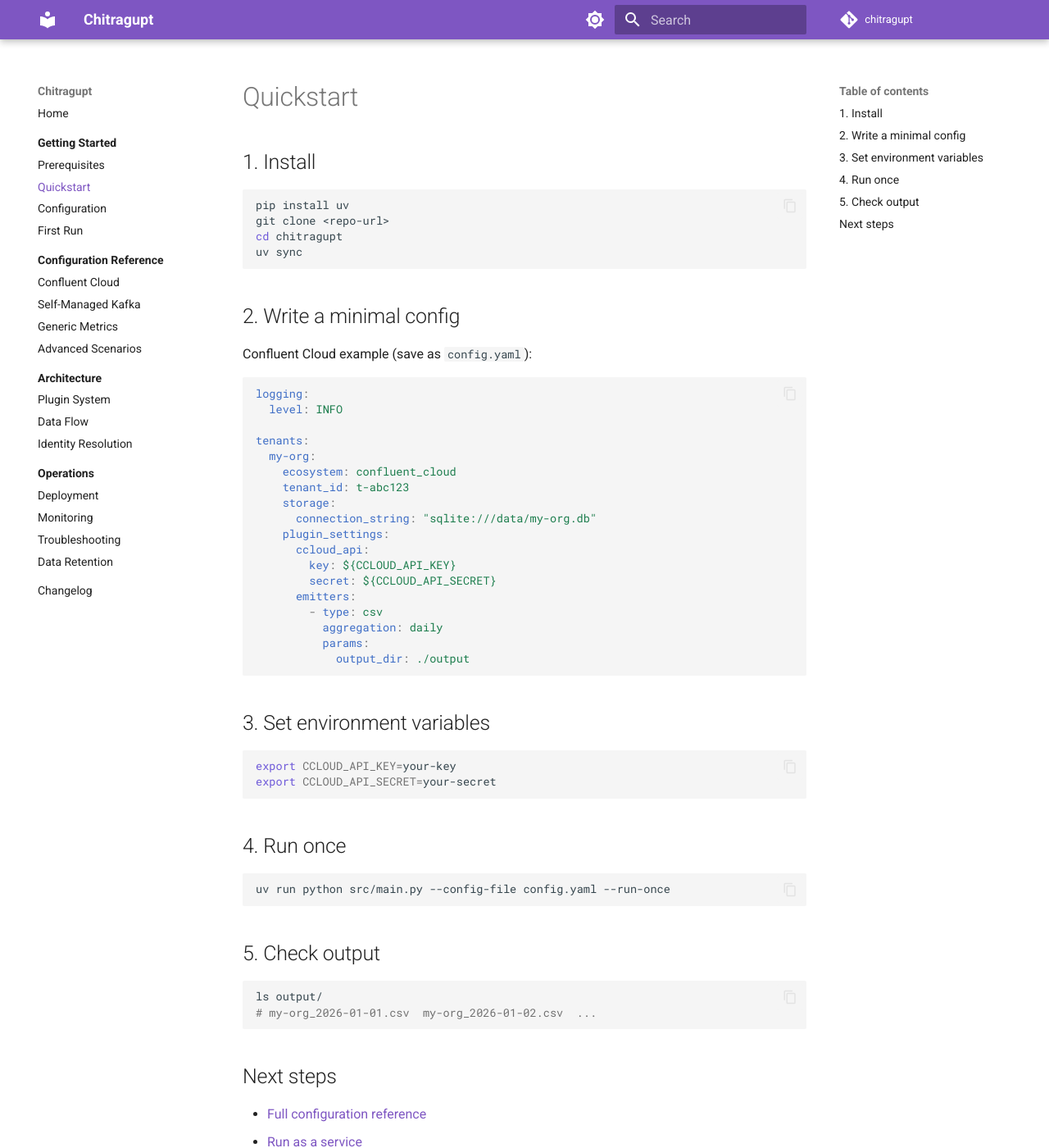
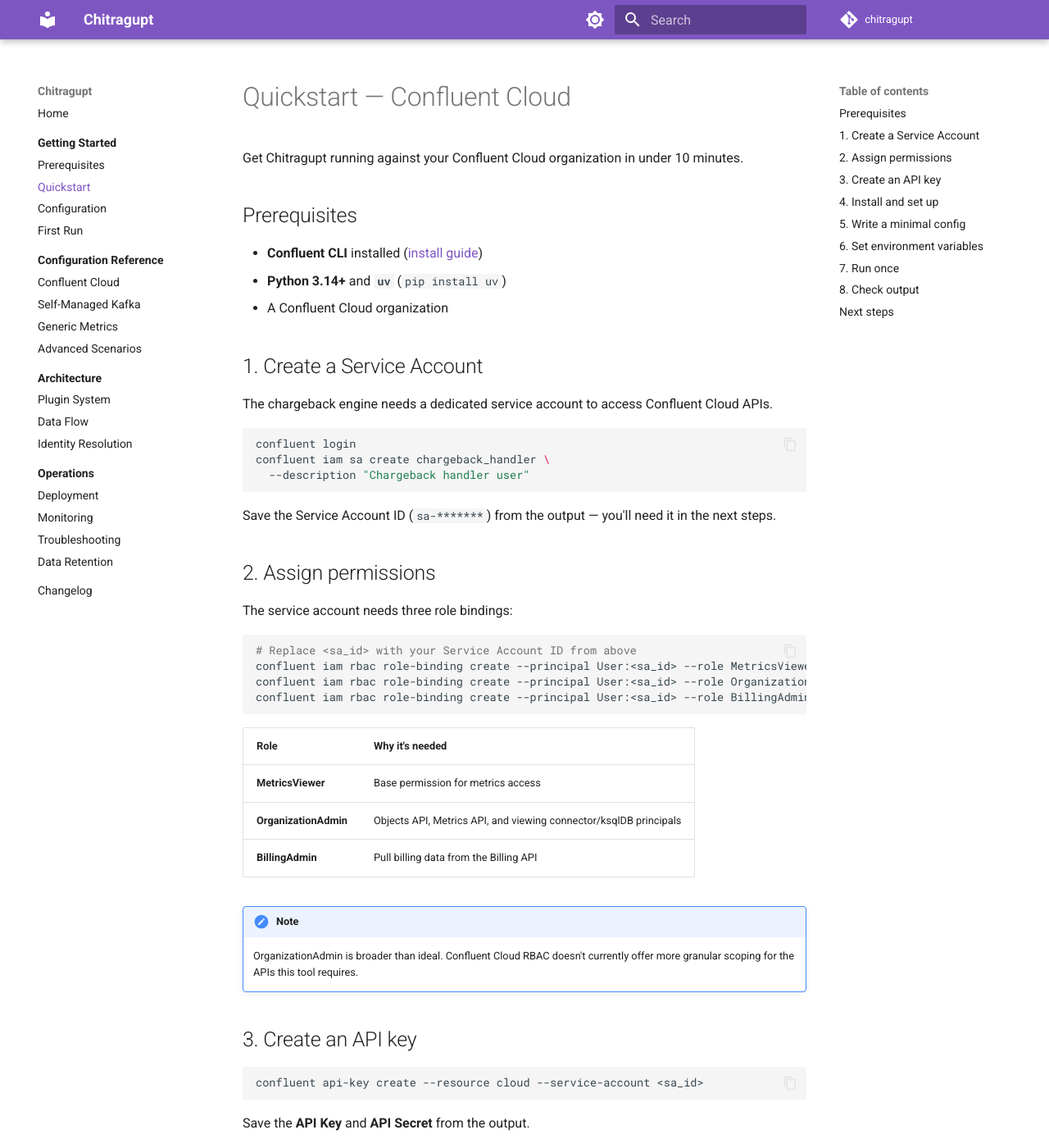
Before and after one commit to E1i2e1122/chitragupta, an MkDocs documentation site: the page built from docs/getting-started/quickstart.md, in a window 1280 px wide and 1400 px high. Shown: the whole window at 82% size. Built offline with MkDocs 1.6.1 and Material for MkDocs 9.7.7, drawn with Linux system fonts in a browser that asks for light colours; comment, search, counter and statistics services are not loaded; the version menu is left out; some of the changed text lies outside the part shown.

Commit message:
Docs: Merge CCloud prerequisites into quickstart for single-page setup guide
Fold service account creation, permissions, and API key setup into
the quickstart so users don't need to hop between pages. Add
architecture overview section to README.

````diff
--- a/docs/getting-started/quickstart.md
+++ b/docs/getting-started/quickstart.md
@@ -1,17 +1,64 @@
-# Quickstart
+# Quickstart — Confluent Cloud
 
-## 1. Install
+Get Chitragupt running against your Confluent Cloud organization in under 10 minutes.
+
+## Prerequisites
+
+- **Confluent CLI** installed ([install guide](https://docs.confluent.io/confluent-cli/current/install.html))
+- **Python 3.14+** and **`uv`** (`pip install uv`)
+- A Confluent Cloud organization
+
+## 1. Create a Service Account
+
+The chargeback engine needs a dedicated service account to access Confluent Cloud APIs.
 
 ```bash
-pip install uv
+confluent login
+confluent iam sa create chargeback_handler \
+  --description "Chargeback handler user"
+```
+
+Save the Service Account ID (`sa-*******`) from the output — you'll need it in the next steps.
+
+## 2. Assign permissions
+
+The service account needs three role bindings:
+
+```bash
+# Replace <sa_id> with your Service Account ID from above
+confluent iam rbac role-binding create --principal User:<sa_id> --role MetricsViewer
+confluent iam rbac role-binding create --principal User:<sa_id> --role OrganizationAdmin
+confluent iam rbac role-binding create --principal User:<sa_id> --role BillingAdmin
+```
+
+| Role | Why it's needed |
+|------|----------------|
+| **MetricsViewer** | Base permission for metrics access |
+| **OrganizationAdmin** | Objects API, Metrics API, and viewing connector/ksqlDB principals |
+| **BillingAdmin** | Pull billing data from the Billing API |
+
+!!! note
+    OrganizationAdmin is broader than ideal. Confluent Cloud RBAC doesn't currently offer more granular scoping for the APIs this tool requires.
+
+## 3. Create an API key
+
+```bash
+confluent api-key create --resource cloud --service-account <sa_id>
+```
+
+Save the **API Key** and **API Secret** from the output.
+
+## 4. Install and set up
+
+```bash
 git clone <repo-url>
 cd chitragupt
 uv sync
 ```
 
-## 2. Write a minimal config
+## 5. Write a minimal config
 
-Confluent Cloud example (save as `config.yaml`):
+Save as `config.yaml` in the project root:
 
 ```yaml
 logging:
@@ -34,20 +81,22 @@ tenants:
             output_dir: ./output
 ```
 
-## 3. Set environment variables
+## 6. Set environment variables
+
+Use the API key and secret from step 3:
 
 ```bash
 export CCLOUD_API_KEY=your-key
 export CCLOUD_API_SECRET=your-secret
 ```
 
-## 4. Run once
+## 7. Run once
 
 ```bash
 uv run python src/main.py --config-file config.yaml --run-once
 ```
 
-## 5. Check output
+## 8. Check output
 
 ```bash
 ls output/
@@ -55,5 +104,7 @@ ls output/
 ```
 
 ## Next steps
-- [Full configuration reference](../configuration/ccloud-reference.md)
-- [Run as a service](../operations/deployment.md)
+
+- [Docker deployment](../../deployables/QUICKSTART.md) — run the full stack with Grafana dashboards
+- [Full configuration reference](../configuration/ccloud-reference.md) — all available settings
+- [Run as a service](../operations/deployment.md) — continuous operation
````
Also changed, not shown: README.md (+19 -6 lines), docs/getting-started/index.md (+3 -3 lines).
